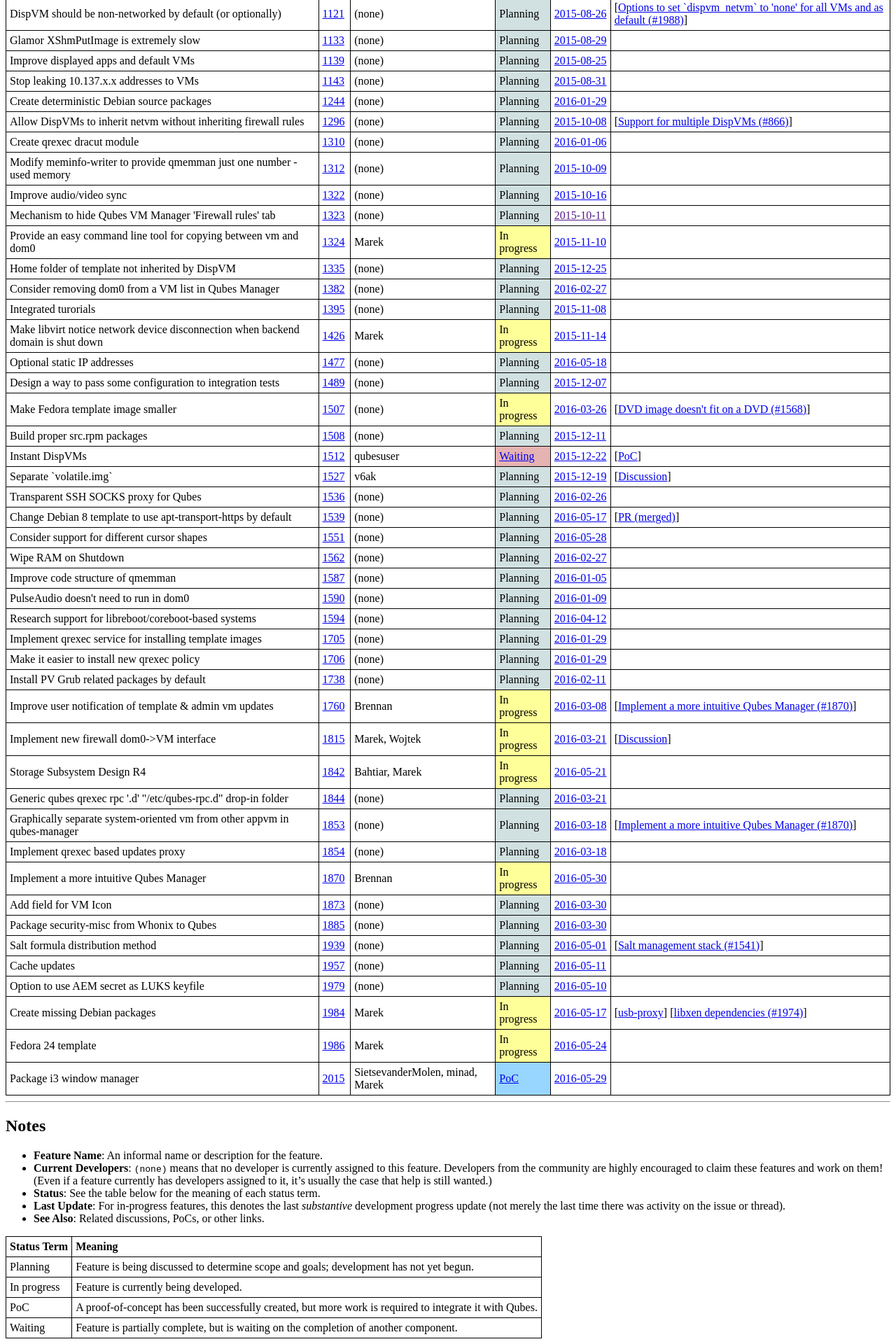
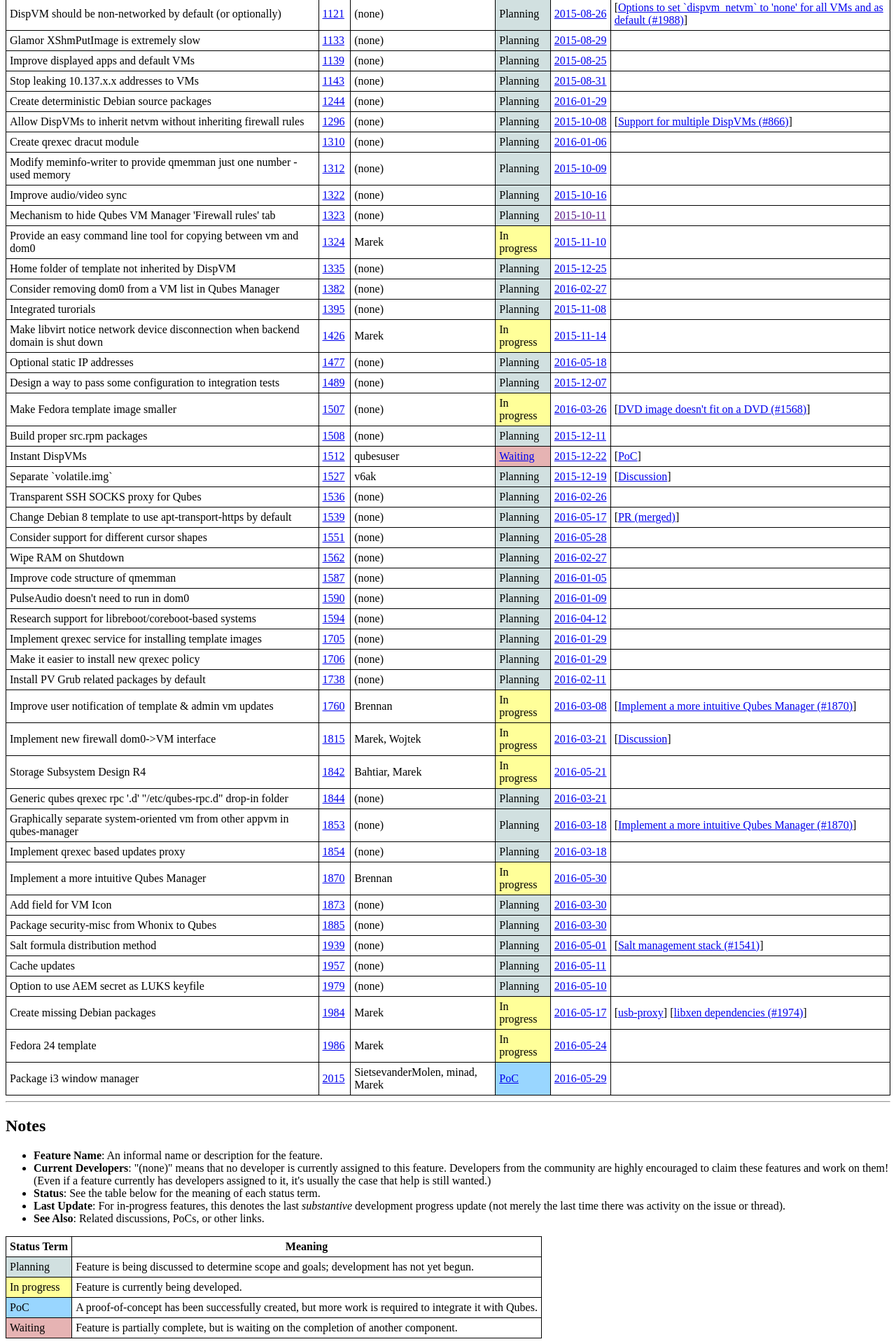
Before and after one commit to QubesOS/qubes-issues, a Jekyll site: the page built from index.md, in a window 1280 px wide. Shown: the part 1469-3389 px from the top of the page at 70% size. Built offline with Jekyll 4.4.1, drawn with Linux system fonts in a browser that asks for light colours.

Commit message:
Consolidate feature files and apply colors to legend

```diff
--- a/_includes/feature-table.html
+++ /dev/null
@@ -1,61 +0,0 @@
-<table>
-  <thead>
-    <tr>
-      <th>Feature Name</th>
-      <th>Issue</th>
-      <th>Developer(s)</th>
-      <th>Status</th>
-      <th>Last Update</th>
-      <th>See Also</th>
-    </tr>
-  </thead>
-  <tbody>
-  {% for feature in site.data.features %}
-    <tr>
-      <td>
-        {{ feature.name }}
-      </td>
-      <td>
-        <a href="https://github.com/QubesOS/qubes-issues/issues/{{ feature.issue }}">{{ feature.issue }}</a>
-      </td>
-      <td>
-      {% if feature.devs %}
-        {{ feature.devs }}
-      {% else %}
-        (none)
-      {% endif %}
-      </td>
-      {% if feature.status.term == 'In progress' %}
-      <td class="in-progress">
-      {% elsif feature.status.term == 'PoC' %}
-      <td class="poc">
-      {% elsif feature.status.term == 'Waiting' %}
-      <td class="waiting">
-      {% else %}
-      <td class="planning">
-      {% endif %}
-      {% if feature.status.term %}
-        {% if feature.status.url %}
-          <a href="{{ feature.status.url }}">{{ feature.status.term }}</a>
-        {% else %}
-          {{ feature.status.term }}
-        {% endif %}
-      {% else %}
-        Planning
-      {% endif %}
-      </td>
-      <td>
-        <a href="{{ feature.updated.url }}">{{ feature.updated.date }}</a>
-      </td>
-      <td>
-      {% for info in feature.info %}
-        {% if info.desc %}
-          [<a href="{{ info.url }}">{{ info.desc }}</a>]
-        {% endif %}
-      {% endfor %}
-      </td>
-    </tr>
-  {% endfor %}
-  </tbody>
-</table>
-<hr>
--- /dev/null
+++ b/_includes/features.html
@@ -0,0 +1,125 @@
+<style>
+table {
+  border-collapse: collapse;
+}
+td, th {
+  border-width: 1px;
+  border-style: solid;
+  padding: 5px;
+}
+tr:hover {
+  background-color: #f5f5f5;
+}
+td.planning {
+  background-color: #d1e0e0;
+}
+td.in-progress {
+  background-color: #ffff99;
+}
+td.poc {
+  background-color: #99d6ff;
+}
+td.waiting {
+  background-color: #e6b3b3;
+}
+</style>
+<table>
+  <thead>
+    <tr>
+      <th>Feature Name</th>
+      <th>Issue</th>
+      <th>Developer(s)</th>
+      <th>Status</th>
+      <th>Last Update</th>
+      <th>See Also</th>
+    </tr>
+  </thead>
+  <tbody>
+  {% for feature in site.data.features %}
+    <tr>
+      <td>
+        {{ feature.name }}
+      </td>
+      <td>
+        <a href="https://github.com/QubesOS/qubes-issues/issues/{{ feature.issue }}">{{ feature.issue }}</a>
+      </td>
+      <td>
+      {% if feature.devs %}
+        {{ feature.devs }}
+      {% else %}
+        (none)
+      {% endif %}
+      </td>
+      {% if feature.status.term == 'In progress' %}
+      <td class="in-progress">
+      {% elsif feature.status.term == 'PoC' %}
+      <td class="poc">
+      {% elsif feature.status.term == 'Waiting' %}
+      <td class="waiting">
+      {% else %}
+      <td class="planning">
+      {% endif %}
+      {% if feature.status.term %}
+        {% if feature.status.url %}
+          <a href="{{ feature.status.url }}">{{ feature.status.term }}</a>
+        {% else %}
+          {{ feature.status.term }}
+        {% endif %}
+      {% else %}
+        Planning
+      {% endif %}
+      </td>
+      <td>
+        <a href="{{ feature.updated.url }}">{{ feature.updated.date }}</a>
+      </td>
+      <td>
+      {% for info in feature.info %}
+        {% if info.desc %}
+          [<a href="{{ info.url }}">{{ info.desc }}</a>]
+        {% endif %}
+      {% endfor %}
+      </td>
+    </tr>
+  {% endfor %}
+  </tbody>
+</table>
+<hr>
+<h2>Notes</h2>
+<ul>
+  <li><b>Feature Name</b>: An informal name or description for the feature.</li>
+  <li><b>Current Developers</b>: "(none)" means that no developer is currently assigned
+  to this feature. Developers from the community are highly encouraged to claim
+  these features and work on them! (Even if a feature currently has developers
+  assigned to it, it's usually the case that help is still wanted.)</li>
+  <li><b>Status</b>: See the table below for the meaning of each status term.</li>
+  <li><b>Last Update</b>: For in-progress features, this denotes the last <em>substantive</em>
+  development progress update (not merely the last time there was activity on
+  the issue or thread).</li>
+  <li><b>See Also</b>: Related discussions, PoCs, or other links.</li>
+</ul>
+<table>
+  <thead>
+    <tr>
+      <th>Status Term</th>
+      <th>Meaning</th>
+    </tr>
+  </thead>
+  <tbody>
+    <tr>
+      <td class="planning">Planning</td>
+      <td>Feature is being discussed to determine scope and goals; development has not yet begun.</td>
+    </tr>
+    <tr>
+      <td class="in-progress">In progress</td>
+      <td>Feature is currently being developed.</td>
+    </tr>
+    <tr>
+      <td class="poc">PoC</td>
+      <td>A proof-of-concept has been successfully created, but more work is required to integrate it with Qubes.</td>
+    </tr>
+    <tr>
+      <td class="waiting">Waiting</td>
+      <td>Feature is partially complete, but is waiting on the completion of another component.</td>
+    </tr>
+  </tbody>
+</table>
--- a/index.md
+++ b/index.md
@@ -10,8 +10,6 @@ Qubes OS Feature Development Tracker
 This page tracks the progress of feature development for the Qubes OS Project.
 It is hosted from the [qubes-issues] repository.
 
-{% include feature-table.html %}
-
-{% include feature-notes.md %}
+{% include features.html %}
 
 [qubes-issues]: https://github.com/QubesOS/qubes-issues
```
Also changed, not shown: _includes/feature-notes.md (deleted, +0 -19 lines).
